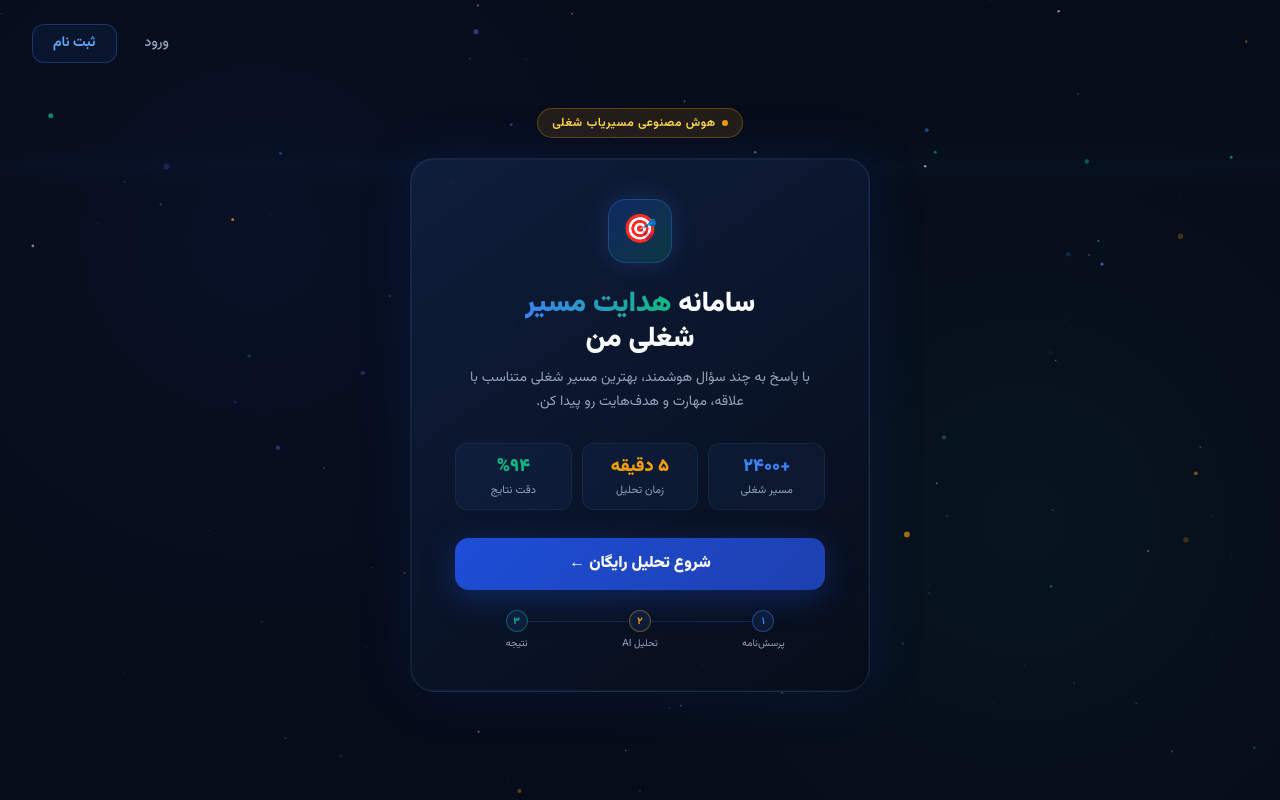
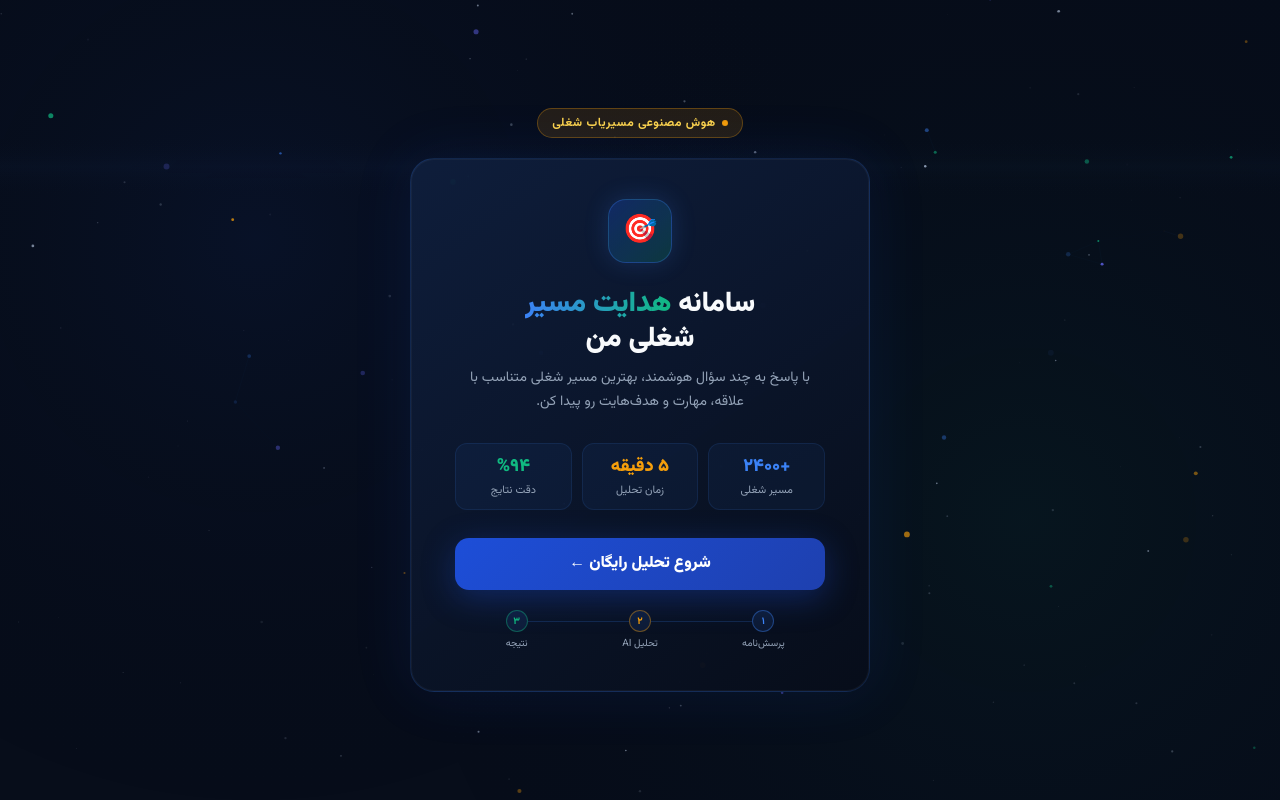
Before and after one commit to mahdysp/my-career-path, a Next.js app: page / in a window 1280 px wide. Built offline with nearby package versions, Linux system fonts and the light colour scheme.

Commit message:
Final fix for header navigation and z-index

```diff
--- a/app/page.tsx
+++ b/app/page.tsx
@@ -1,7 +1,6 @@
 "use client";
 import { useEffect, useRef, useState } from "react";
 import { useRouter } from "next/navigation";
-import Link from "next/link"; // <-- اضافه شدن ایمپورت Link
 
 export default function CareerHub() {
   const router = useRouter();
@@ -12,10 +11,9 @@ export default function CareerHub() {
 
   const handleStartAnalysis = () => {
     setIsLoading(true);
-    // ایجاد وقفه کوتاه برای اجرای کامل افکت کشیده شدن صفحه به چپ
     setTimeout(() => {
       router.push("/quiz");
-    }, 550);
+    }, 600);
   };
 
   useEffect(() => {
@@ -59,8 +57,8 @@ export default function CareerHub() {
       ];
       const c = colors[Math.floor(Math.random() * colors.length)];
       return {
-        x: Math.random() * (cv?.width || 800),
-        y: Math.random() * (cv?.height || 600),
+        x: Math.random() * cv!.width,
+        y: Math.random() * cv!.height,
         vx: (Math.random() - 0.5) * 0.4,
         vy: (Math.random() - 0.5) * 0.4,
         r: Math.random() * 2 + 1,
@@ -128,8 +126,8 @@ export default function CareerHub() {
         p.life++;
         if (
           p.life > p.maxLife ||
-          p.x < -10 || p.x > (cv?.width || 0) + 10 ||
-          p.y < -10 || p.y > (cv?.height || 0) + 10
+          p.x < -10 || p.x > cv!.width + 10 ||
+          p.y < -10 || p.y > cv!.height + 10
         ) {
           particles[i] = makeParticle();
           return;
@@ -188,27 +186,10 @@ export default function CareerHub() {
           box-shadow: 0 12px 40px rgba(29,78,216,0.5) !important;
         }
         .start-btn:active { transform: scale(0.99) !important; }
-
-        /* کلاس‌های انیمیشن نرم برای خروج هماهنگ */
-        .page-wrap {
-          transition: transform 0.5s cubic-bezier(0.4, 0, 0.2, 1), opacity 0.5s ease-in-out;
-        }
-        .slide-out-active {
-          transform: translateX(100%) scale(0.98);
-          opacity: 0;
-        }
-        .auth-link {
-          transition: all 0.2s ease-in-out;
-        }
-        .auth-link:hover {
-          background: rgba(59,130,246,0.15);
-          border-color: rgba(59,130,246,0.6);
-        }
       `}</style>
 
       <div
         ref={wrapRef}
-        className={`page-wrap ${isLoading ? "slide-out-active" : ""}`}
         style={{
           minHeight: "100vh", width: "100%", background: "#070d1a",
           fontFamily: "Vazirmatn, sans-serif", direction: "rtl",
@@ -222,27 +203,6 @@ export default function CareerHub() {
           ref={canvasRef}
           style={{ position: "absolute", inset: 0, width: "100%", height: "100%", pointerEvents: "none" }}
         />
-
-        {/* Auth Buttons Header */}
-        <div style={{
-          position: "absolute", top: 0, left: 0, right: 0,
-          padding: "24px 32px", display: "flex", justifyContent: "flex-end",
-          gap: "12px", zIndex: 20
-        }}>
-          <Link href="/auth" style={{
-            padding: "8px 16px", color: "#94a3b8", fontSize: "14px", fontWeight: 500,
-            textDecoration: "none", display: "flex", alignItems: "center"
-          }}>
-            ورود
-          </Link>
-          <Link href="/auth" className="auth-link" style={{
-            padding: "8px 20px", color: "#60a5fa", fontSize: "14px", fontWeight: 700,
-            background: "rgba(59,130,246,0.08)", border: "1px solid rgba(59,130,246,0.3)",
-            borderRadius: "12px", textDecoration: "none", display: "flex", alignItems: "center"
-          }}>
-            ثبت نام
-          </Link>
-        </div>
 
         {/* Badge */}
         <div style={{ position: "relative", zIndex: 10, marginBottom: 20 }}>
```
